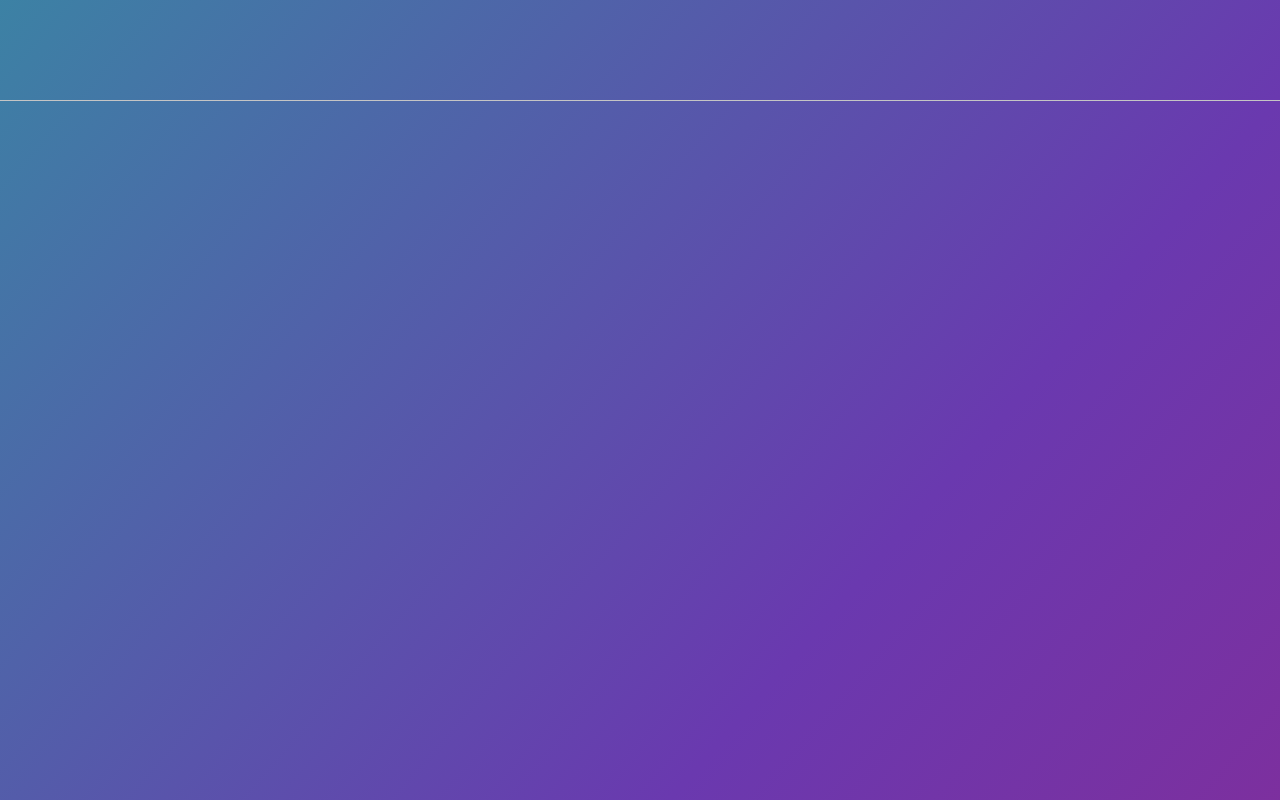
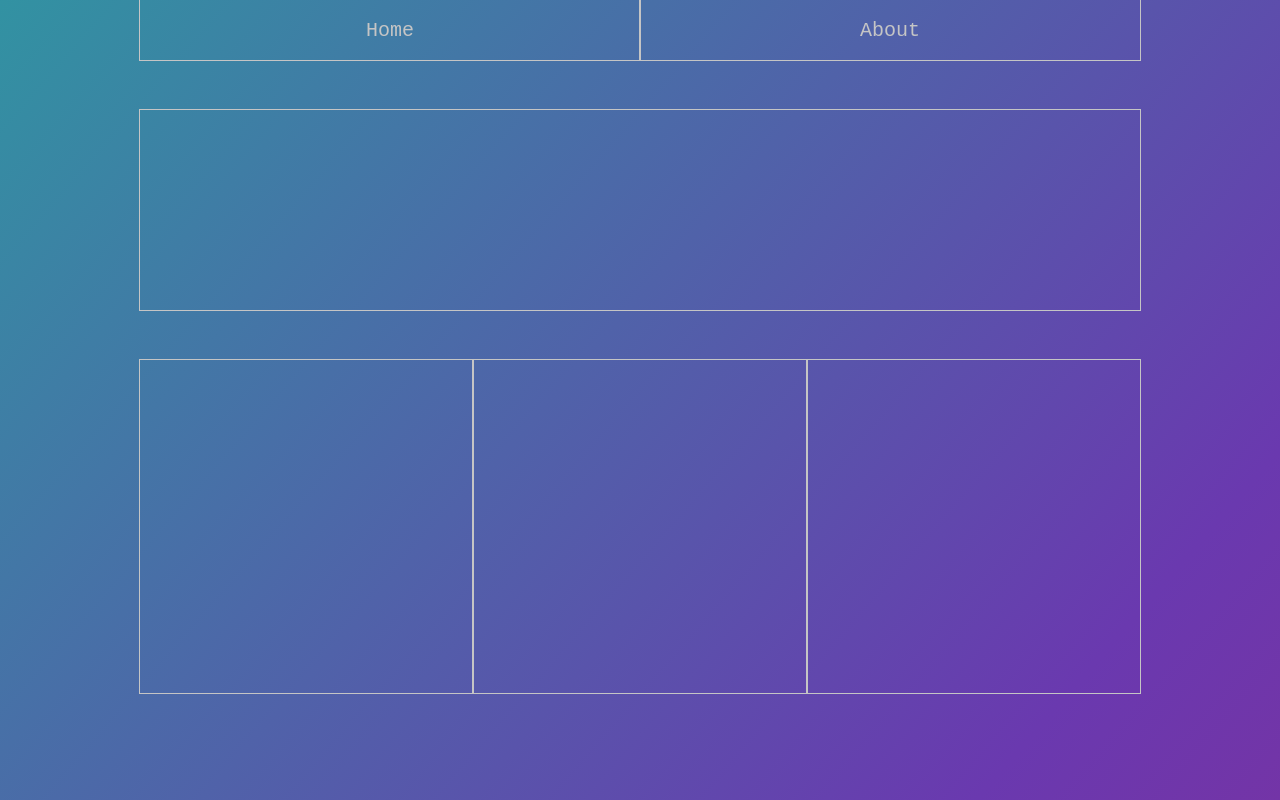
Before and after one commit to DateeMasamune/gallery, a React (Create React App) app: page / in a window 1280 px wide. Built offline with nearby package versions, Linux system fonts and the light colour scheme.

Commit message:
top menu 2 section

```diff
--- a/src/App.css
+++ b/src/App.css
@@ -1,5 +1,9 @@
 .App {
   text-align: center;
+}
+
+* {
+  box-sizing: border-box
 }
 
 .App-logo {
@@ -7,21 +11,9 @@
   pointer-events: none;
 }
 
-.gradient-background{
-  height: 100%;
-  width: 100%;
-  background: linear-gradient(131deg, rgba(24,187,156,1) 0%, rgba(106,57,175,1) 42%, rgb(158, 30, 128) 72%, rgba(115,53,134,1) 100%);
-  animation: gradient 15s infinite linear;
-  background-size: 400%;
-  position: absolute;
-  z-index: -1;
-}
-
-.top-menu{
-  height: 100px;
-  width: 100%;
-  background: transparent;
-  outline: 1px solid #c5c5c5;
+.maxwidth {
+  max-width: 1000px;
+  margin: 0 auto;
 }
 
 @media (prefers-reduced-motion: no-preference) {
@@ -42,15 +34,3 @@
     transform: rotate(360deg);
   }
 }
-
-@keyframes gradient {
-  0% {
-      background-position: 0% 30%;
-  }
-  50% {
-      background-position: 30% 60%;
-  }
-  100% {
-      background-position: 0% 100%;
-  }
-}
--- a/src/App.js
+++ b/src/App.js
@@ -2,6 +2,8 @@ import './App.css';
 import React, { Component } from 'react'; //Импортируем компонент реакт
 import TopMenu from './components/topMenu';
 import Background from './components/background';
+import PhotoBlock from './components/photoblock';
+import Slider from './components/slider';
 
 class App extends Component {
 
@@ -10,9 +12,13 @@ class App extends Component {
     return (
         <div className="App">
         <Background></Background>
+        <div className="maxwidth">
           <header className="App-header">
             <TopMenu></TopMenu>
+            <Slider></Slider>
+            <PhotoBlock></PhotoBlock>
           </header>
+        </div>
         </div>
       );
    }
--- a/src/components/background/index.js
+++ b/src/components/background/index.js
@@ -1,3 +1,5 @@
+import './style.css';
+
 const Background = () => {
   return <div className="gradient-background"></div>
 }
--- a/src/components/background/style.css
+++ b/src/components/background/style.css
@@ -2,7 +2,7 @@
   height: 100%;
   width: 100%;
   background: linear-gradient(131deg, rgba(24,187,156,1) 0%, rgba(106,57,175,1) 42%, rgb(158, 30, 128) 72%, rgba(115,53,134,1) 100%);
-  animation: gradient 15s infinite linear;
+  animation: gradient 12s infinite linear;
   background-size: 400%;
   position: absolute;
   z-index: -1;
--- /dev/null
+++ b/src/components/photoblock/index.js
@@ -0,0 +1,11 @@
+import './style.css';
+
+const PhotoBlock = () => {
+  return <div className="container">
+            <div className="photo"></div>
+            <div className="photo"></div>
+            <div className="photo"></div>
+         </div>
+}
+
+export default PhotoBlock;
--- /dev/null
+++ b/src/components/photoblock/style.css
@@ -0,0 +1,14 @@
+.container{
+  display: flex;
+  justify-content: space-between;
+  align-items: center;
+  margin-top: 50px;
+  flex-wrap: wrap;
+}
+
+.photo{
+  height: 333px;
+  background: transparent;
+  outline: 1px solid #c5c5c5;
+  flex: 0 0 33.333333%;
+}
--- /dev/null
+++ b/src/components/slider/index.js
@@ -0,0 +1,7 @@
+import './style.css';
+
+const Slider = () => {
+  return <div className="slider"></div>
+}
+
+export default Slider;
--- /dev/null
+++ b/src/components/slider/style.css
@@ -0,0 +1,6 @@
+.slider{
+  width: 100%;
+  height: 200px;
+  outline: 1px solid #c5c5c5;
+  margin-top: 50px;
+}
--- a/src/components/topMenu/index.js
+++ b/src/components/topMenu/index.js
@@ -1,5 +1,10 @@
+import './style.css';
+
 const TopMenu = () => {
-    return <div className="top-menu"></div>
+    return <div className="top-menu">
+                <div className="item">Home</div>
+                <div className="item">About</div>
+            </div>
 }
 
 export default TopMenu;
--- a/src/components/topMenu/style.css
+++ b/src/components/topMenu/style.css
@@ -1,6 +1,22 @@
 .top-menu{
-  height: 100px;
+  height: 60px;
   width: 100%;
   background: transparent;
   outline: 1px solid #c5c5c5;
+  display: flex;
+  flex-wrap: wrap;
+  align-items: center;
 }
+
+.item{
+  flex: 0 0 50%;
+  color:  #c5c5c5;
+  font-family: monospace;
+  font-size: x-large;
+  height: 100%;
+  outline: 1px solid;
+  display: flex;
+  align-items: center;
+  justify-content: center;
+  cursor: pointer;
+}
```
